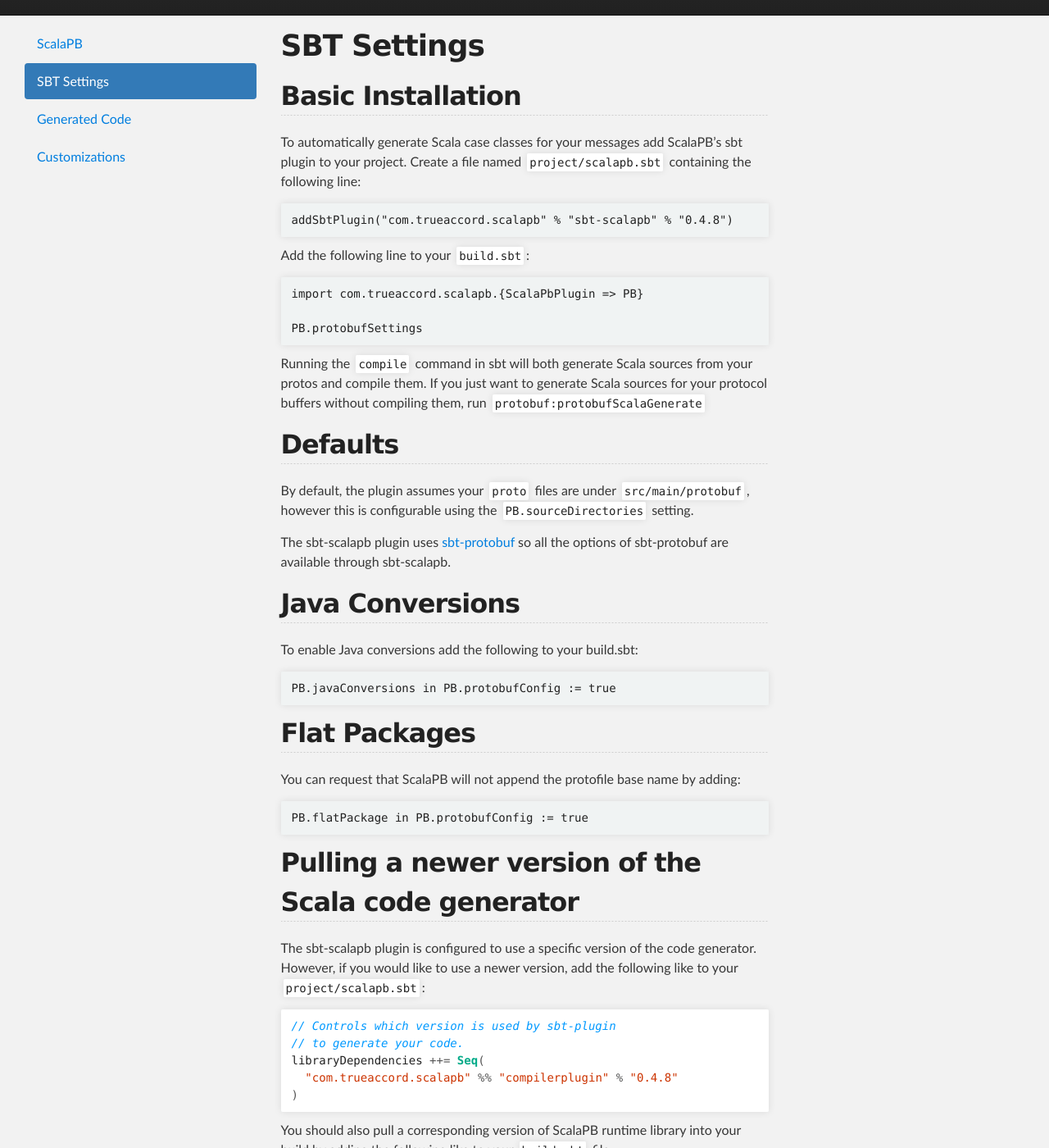
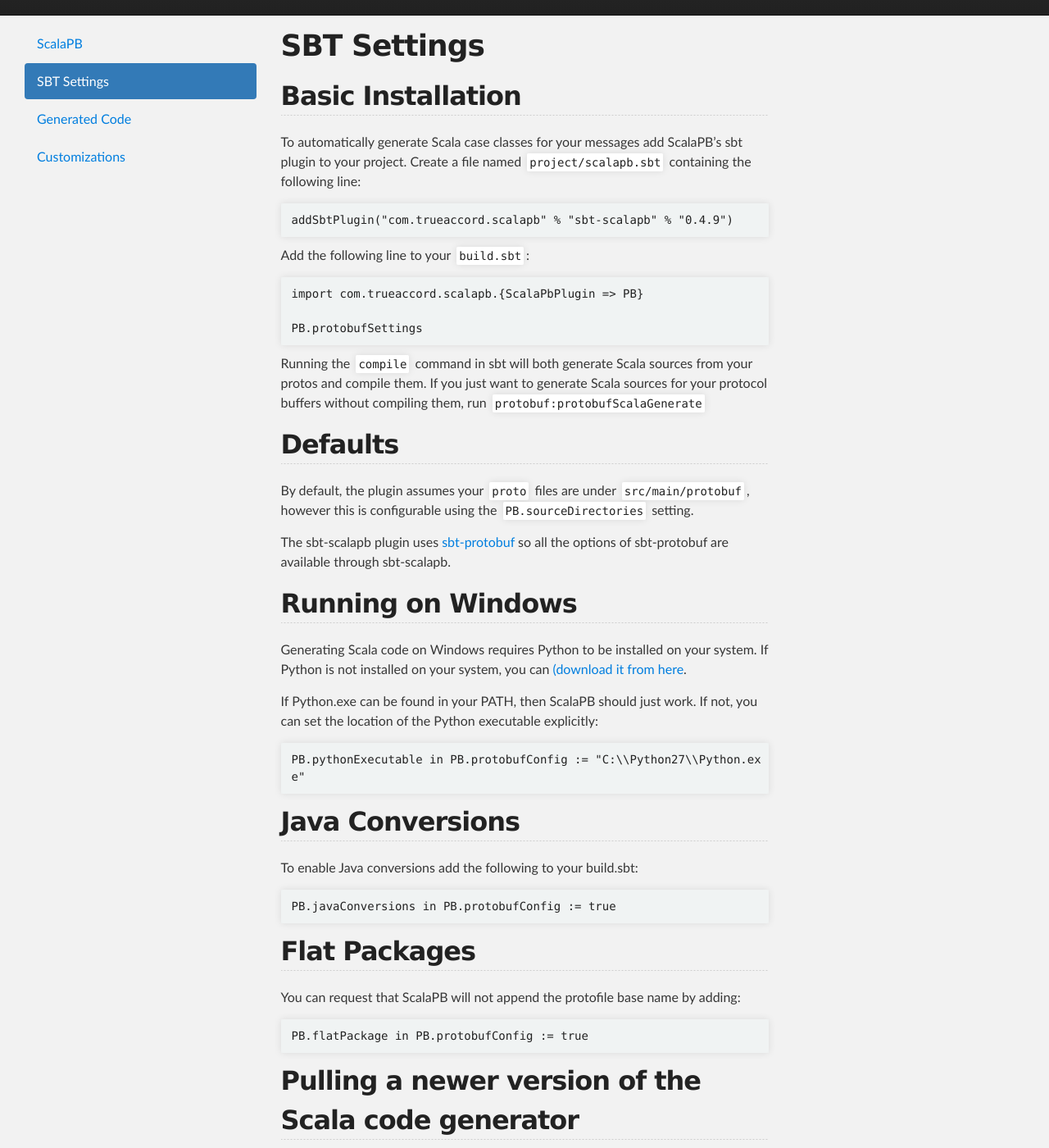
Before and after one commit to scalapb/ScalaPB, a Jekyll site: the page built from sbt-settings.md, in a window 1280 px wide and 1400 px high, scrolled down 201 px. Shown: the whole window at 82% size. Built offline with Jekyll 4.4.1, drawn with Linux system fonts in a browser that asks for light colours; some of the changed text lies outside the part shown.

Commit message:
Add windows instructions.

```diff
--- a/_data/version.yml
+++ b/_data/version.yml
@@ -1,2 +1,2 @@
-scalapb: 0.4.8
-sbt_scalapb: 0.4.8
+scalapb: 0.4.9
+sbt_scalapb: 0.4.9
--- a/sbt-settings.md
+++ b/sbt-settings.md
@@ -29,6 +29,17 @@
 The sbt-scalapb plugin uses
 [sbt-protobuf](https://github.com/sbt/sbt-protobuf) so all the options of
 sbt-protobuf are available through sbt-scalapb.
+
+## Running on Windows
+
+Generating Scala code on Windows requires Python to be installed on your
+system.  If Python is not installed on your system, you can [(download it from
+here](https://www.python.org/downloads/windows/).
+
+If Python.exe can be found in your PATH, then ScalaPB should just work.  If
+not, you can set the location of the Python executable explicitly:
+
+    PB.pythonExecutable in PB.protobufConfig := "C:\\Python27\\Python.exe"
 
 ## Java Conversions
 
```
